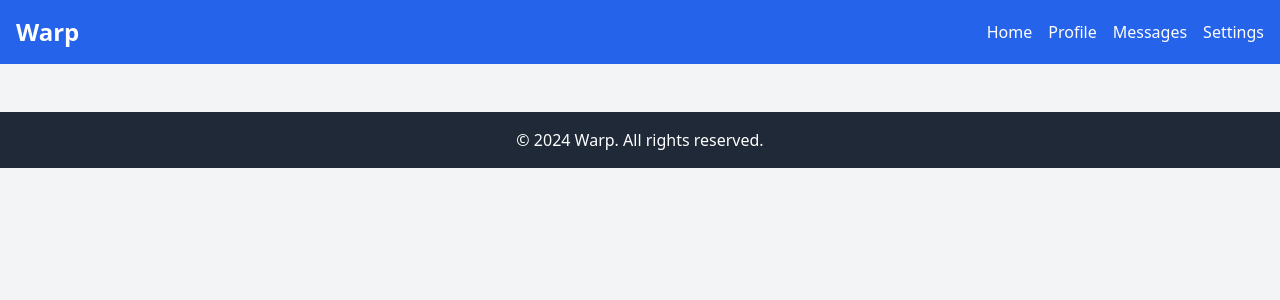
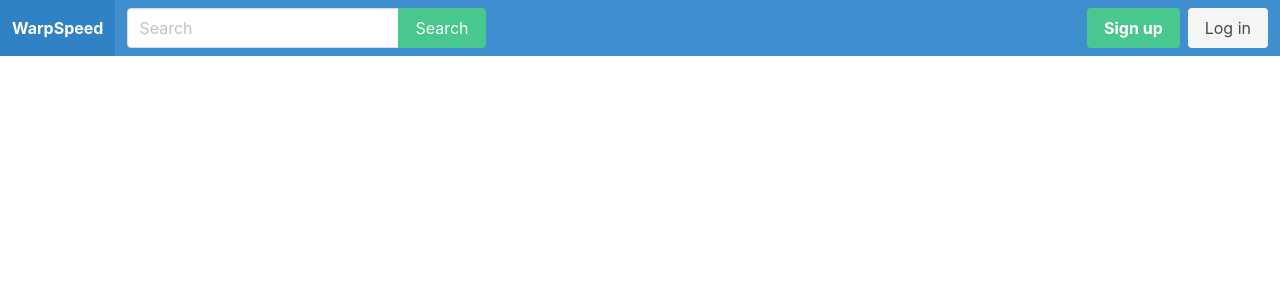
Before and after one commit to edeniyanda/WarpSpace, a Django app: template core/templates/core/base.html in a window 1280 px wide. Shown: the top 300 px of the page. Run offline with Django 5.2, Linux system fonts and the light colour scheme; the template is opened without the code that fills it, so the values that code supplies are empty; some libraries are stand-ins or nearby versions.

Commit message:
Update: Add base templates and other html pages

```diff
--- a/core/templates/core/base.html
+++ b/core/templates/core/base.html
@@ -1,62 +1,85 @@
 <!DOCTYPE html>
-<html lang="en">
-<head>
-    <meta charset="UTF-8">
-    <meta name="viewport" content="width=device-width, initial-scale=1.0">
-    <title>{% block title %}Warp{% endblock %}</title>
-    <!-- Link to Tailwind CSS CDN -->
-    <script src="https://cdn.tailwindcss.com"></script>
-    {% block extra_head %}{% endblock %}
-</head>
-<body class="bg-gray-100 text-gray-900">
 
-    <!-- Header -->
-    <header class="bg-blue-600 text-white py-4">
-        <div class="container mx-auto flex flex-wrap justify-between items-center px-4">
-            <h1 class="text-2xl font-bold">
-                <a href="{% url 'home' %}" class="hover:underline">Warp</a>
-            </h1>
-            <nav>
-                <!-- Mobile Menu Button -->
-                <div class="block lg:hidden">
-                    <button id="menu-button" class="text-white focus:outline-none">
-                        <svg class="w-6 h-6" fill="none" stroke="currentColor" viewBox="0 0 24 24" xmlns="http://www.w3.org/2000/svg">
-                            <path stroke-linecap="round" stroke-linejoin="round" stroke-width="2" d="M4 6h16M4 12h16m-7 6h7"></path>
-                        </svg>
-                    </button>
+{% load static %}
+
+<html>
+    <head>
+        <!-- Meta -->
+        <meta charset="utf-8">
+        <meta name="viewport" content="width=device-width, initial-scale=1">
+
+        <!-- Title -->
+        <title>WarpSpace</title>
+
+        <!-- Styles -->
+        <link rel="stylesheet" href="https://cdn.jsdelivr.net/npm/bulma@0.9.0/css/bulma.min.css">
+        <link rel="stylesheet" href="{% static 'css/main.css' %}">
+    </head>
+
+    <body>
+        <!-- Nav -->
+        <nav class="navbar is-info" role="navigation">
+            <div class="navbar-brand">
+                <a href="/" class="navbar-item"><strong>WarpSpeed</strong></a>
+
+                <a class="navbar-burger">
+                    <span aria-hidden="true"></span>
+                    <span aria-hidden="true"></span>
+                    <span aria-hidden="true"></span>
+                </a>
+            </div>
+
+            <div class="navbar-menu">
+                <div class="navbar-start">
+                    <div class="navbar-item">
+                        <form method="get" action="">
+                            <div class="field has-addons">
+                                <div class="control">
+                                    <input type="text" class="input" placeholder="Search" name="query">
+                                </div>
+                                <div class="control">
+                                    <button class="button is-success">Search</button>
+                                </div>
+                            </div>
+                        </form>
+                    </div>
                 </div>
-                <!-- Desktop Menu -->
-                <ul id="menu" class="hidden lg:flex space-x-4 mt-2 lg:mt-0">
-                    <li><a href="{% url 'home' %}" class="hover:underline">Home</a></li>
-                    <li><a href="{% url 'profile' %}" class="hover:underline">Profile</a></li>
-                    <li><a href="{% url 'messages' %}" class="hover:underline">Messages</a></li>
-                    <li><a href="{% url 'settings' %}" class="hover:underline">Settings</a></li>
-                </ul>
-            </nav>
-        </div>
-    </header>
 
-    <!-- Main Content -->
-    <main class="container mx-auto py-6 px-4">
-        {% block content %}{% endblock %}
-    </main>
+                <div class="navbar-end">
+                    <!-- {% if request.user.is_authenticated %} -->
+                        <a href="" class="navbar-item">Notifications ({{ notifications.count }})</a>
+                        <a href="" class="navbar-item">Feed</a>
+                        <a href="" class="navbar-item">Conversations</a>
+                        <a href="" class="navbar-item">Profile</a>
+                        <a href="" class="navbar-item">Edit profile</a>
+                    <!-- {% endif %} -->
 
-    <!-- Footer -->
-    <footer class="bg-gray-800 text-white py-4">
-        <div class="container mx-auto text-center">
-            <p>&copy; 2024 Warp. All rights reserved.</p>
-        </div>
-    </footer>
+                    <div class="navbar-item">
+                        <div class="buttons">
+                            <!-- {% if request.user.is_authenticated %} -->
+                                <a href="" class="button is-danger">Log out</a>
+                            <!-- {% else %} -->
+                                <a href="" class="button is-success"><strong>Sign up</strong></a>
+                                <a href="" class="button is-light">Log in</a>
+                            <!-- {% endif %} -->
+                        </div>
+                    </div>
+                </div>
+            </div>
+        </nav>
+        <!-- End Nav -->
 
-    <!-- Optional JavaScript -->
-    <script>
-        // Toggle mobile menu
-        document.getElementById('menu-button').addEventListener('click', function() {
-            const menu = document.getElementById('menu');
-            menu.classList.toggle('hidden');
-        });
-    </script>
+        <!-- Content -->
+        <section class="section">
+            {% block content %}
+            {% endblock %}
+        </section>
+        <!-- End Content -->
 
-    {% block extra_scripts %}{% endblock %}
-</body>
+        <!-- Scripts -->
+        <script src="https://cdn.jsdelivr.net/npm/vue/dist/vue.js"></script>
+        {% block script %}
+        {% endblock %}
+        <!-- End Scripts -->
+    </body>
 </html>
--- a/core/views.py
+++ b/core/views.py
@@ -2,10 +2,10 @@ from django.shortcuts import render
 from django.http import HttpResponse
 
 def home(request):
-    return HttpResponse("This is the home pasge")
+    return render(request, "core/home.html", {})
 
 def signin(request):
-    return HttpResponse("This is the sign in pasge")
+    return render(request, "core/signin.html", {})
 
 def signup(request):
-    return HttpResponse("This is the signup pasge")
+    return render(request, "core/signup.html", {})
```
Also changed, not shown: core/templates/core/home.html (+11 -0 lines), core/templates/core/signin.html (+19 -0 lines), core/templates/core/signup.html (+19 -0 lines).
